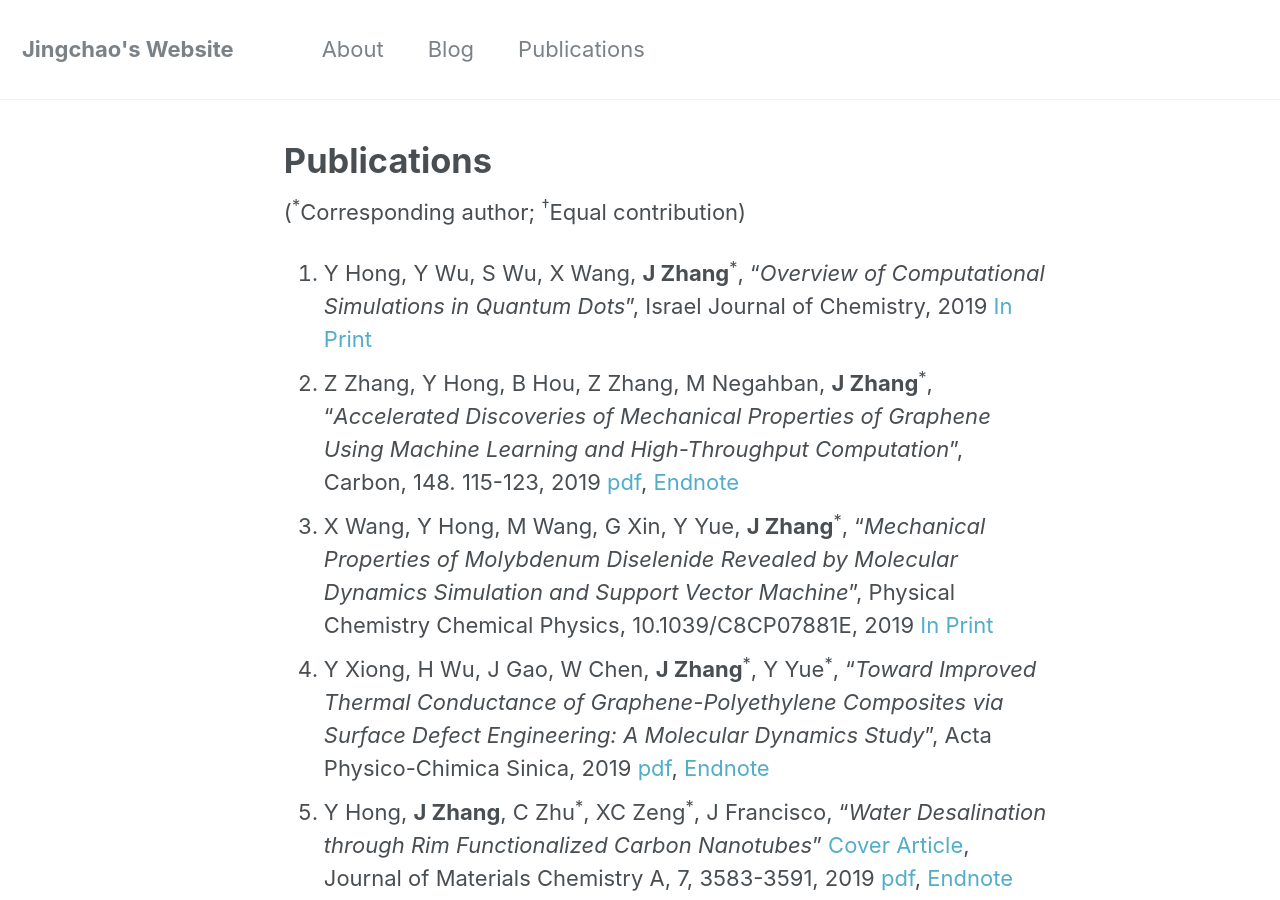
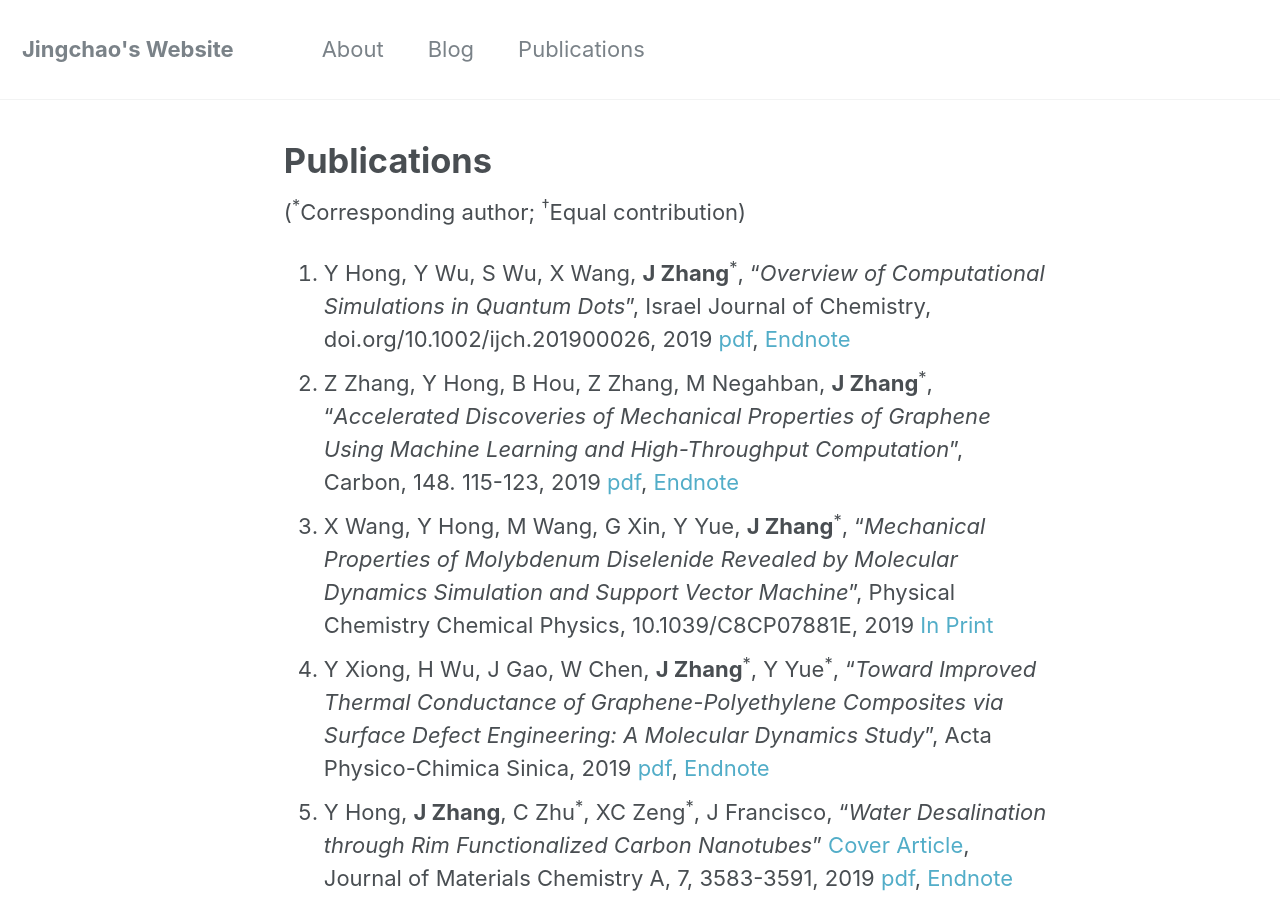
Before and after one commit to JingchaoZhang/JingchaoZhang.github.io, a Jekyll site: the page built from _pages/publications.md, in a window 1280 px wide and 900 px high. Built offline with Jekyll 4.4.1, drawn with Linux system fonts in a browser that asks for light colours.

Commit message:
Update publications.md

```diff
--- a/_pages/publications.md
+++ b/_pages/publications.md
@@ -7,7 +7,7 @@
 
 (<sup>\*</sup>Corresponding author; <sup>†</sup>Equal contribution)
 
-1. Y Hong, Y Wu, S Wu, X Wang, **J Zhang**<sup>\*</sup>, "_Overview of Computational Simulations in Quantum Dots_", Israel Journal of Chemistry, 2019 [In Print]()
+1. Y Hong, Y Wu, S Wu, X Wang, **J Zhang**<sup>\*</sup>, "_Overview of Computational Simulations in Quantum Dots_", Israel Journal of Chemistry, doi.org/10.1002/ijch.201900026, 2019 [pdf](https://drive.google.com/file/d/14MZ9eGvzLXFkTjf9m713s-8ooDSlySMd/view?usp=sharing), [Endnote](https://drive.google.com/uc?export=download&id=11IbuYseV9TjA5so-vHovLT9ubQ1G5U4H)
 1. Z Zhang, Y Hong, B Hou, Z Zhang, M Negahban, **J Zhang**<sup>\*</sup>, "_Accelerated Discoveries of Mechanical Properties of Graphene Using Machine Learning and High-Throughput Computation_", Carbon, 148. 115-123, 2019 [pdf](https://drive.google.com/file/d/135cjpy0XeG1xwKV36J-Po_XvT4CtbtMK/view?usp=sharing), [Endnote](https://drive.google.com/uc?export=download&id=1ixkfDtvS0PK2id4dCfvVZWeD0Sae-Cz0)
 1. X Wang, Y Hong, M Wang, G Xin, Y Yue, **J Zhang**<sup>\*</sup>, "_Mechanical Properties of Molybdenum Diselenide Revealed by Molecular Dynamics Simulation and Support Vector Machine_", Physical Chemistry Chemical Physics, 10.1039/C8CP07881E, 2019 [In Print](https://pubs.rsc.org/en/Content/ArticleLanding/2019/CP/C8CP07881E#!divAbstract)
 1. Y Xiong, H Wu, J Gao, W Chen, **J Zhang**<sup>\*</sup>, Y Yue<sup>\*</sup>, "_Toward Improved Thermal Conductance of Graphene-Polyethylene Composites via Surface Defect Engineering: A Molecular Dynamics Study_", Acta Physico-Chimica Sinica, 2019 [pdf](https://drive.google.com/uc?export=download&id=1hD--MZAkrm2w7zpOpH6ZmWK64A1WYhT3), [Endnote](https://drive.google.com/uc?export=download&id=1v_wFh63Gjdnul8chgS1s7i4qRreSMCSJ)
```
